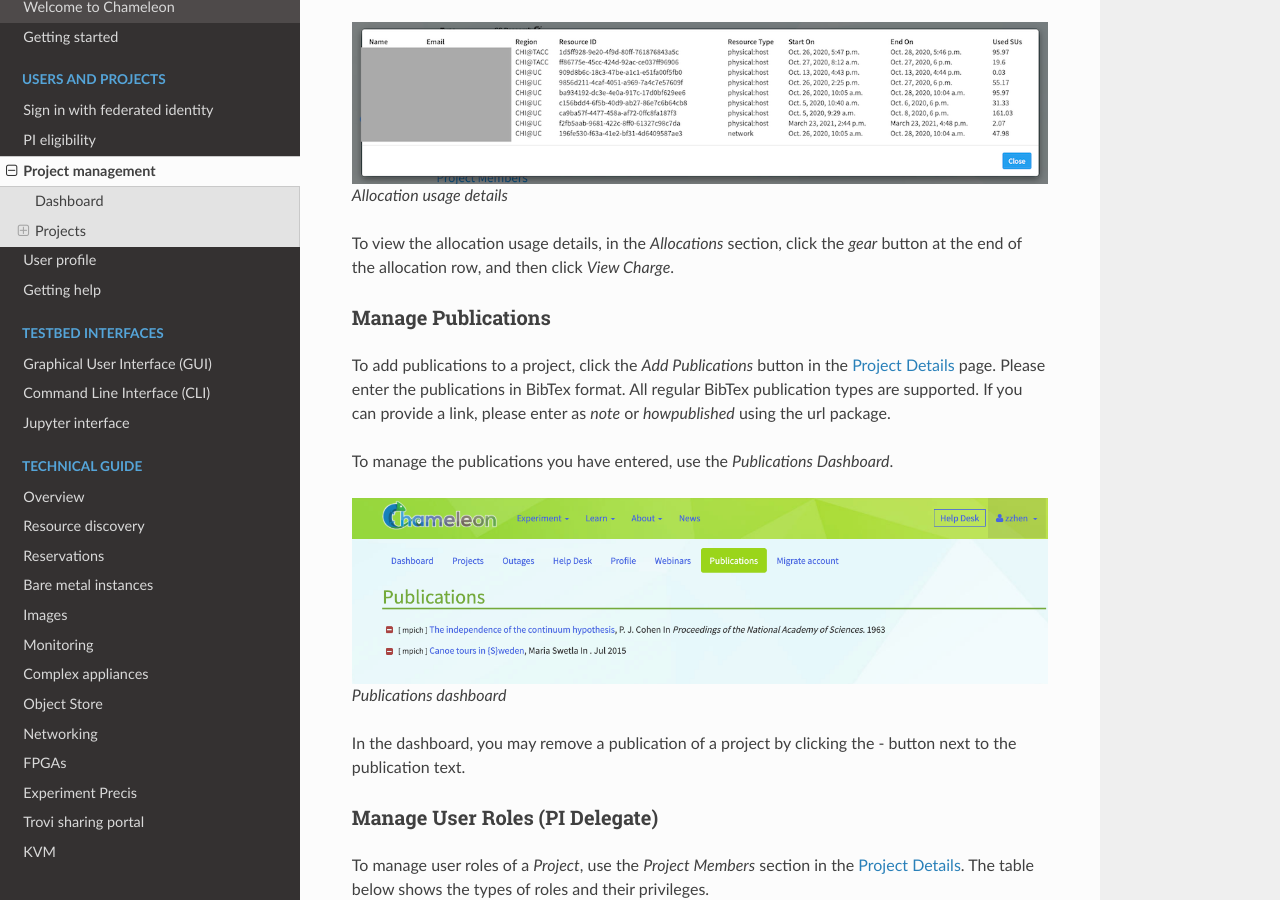
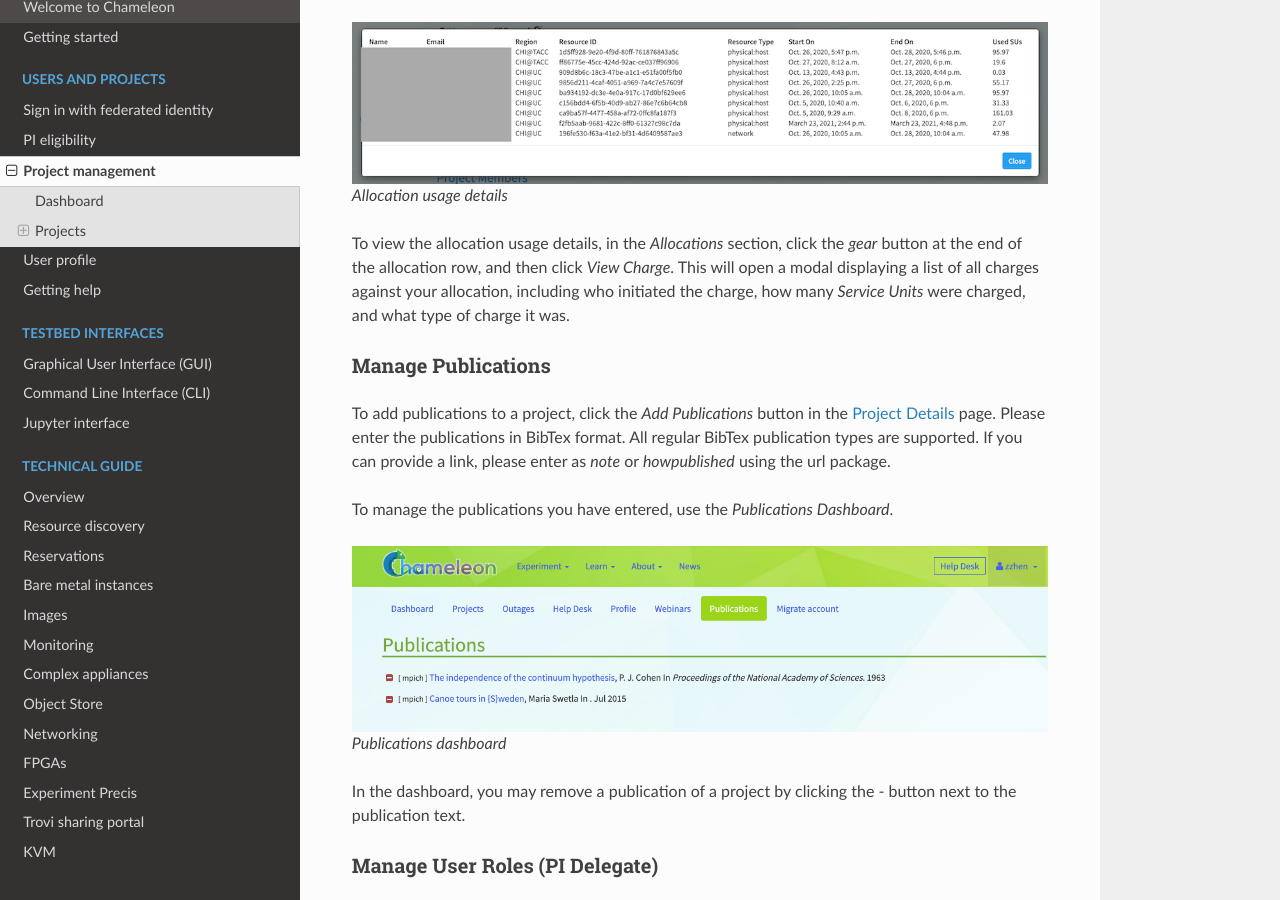
Before and after one commit to ChameleonCloud/docs, a Sphinx documentation site: the page built from source/user/project.rst, in a window 1280 px wide and 900 px high, scrolled down 3783 px. Built offline with Sphinx 7.4.7 and the Read the Docs theme 2.0.0, drawn with Linux system fonts in a browser that asks for light colours.

Commit message:
add a few more details to charge explainer

```diff
--- a/source/user/project.rst
+++ b/source/user/project.rst
@@ -127,7 +127,10 @@ View Allocation Usage Details
 
 To view the allocation usage details, in the *Allocations* section,
 click the *gear* button at the end of the
-allocation row, and then click *View Charge*.
+allocation row, and then click *View Charge*. This will open a modal
+displaying a list of all charges against your allocation, including
+who initiated the charge, how many *Service Units* were charged, and
+what type of charge it was.
 
 
 .. _manage-publications:
```
